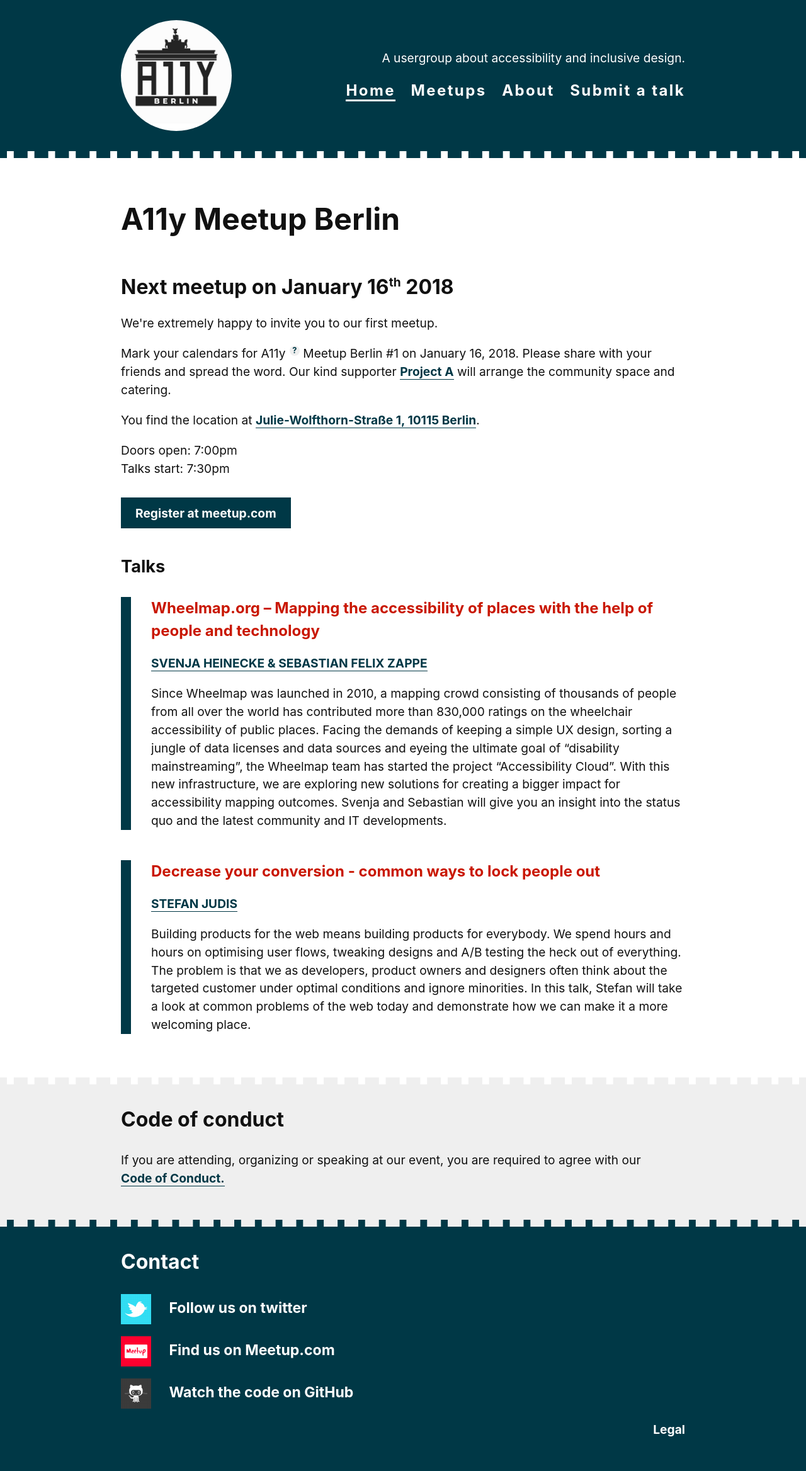
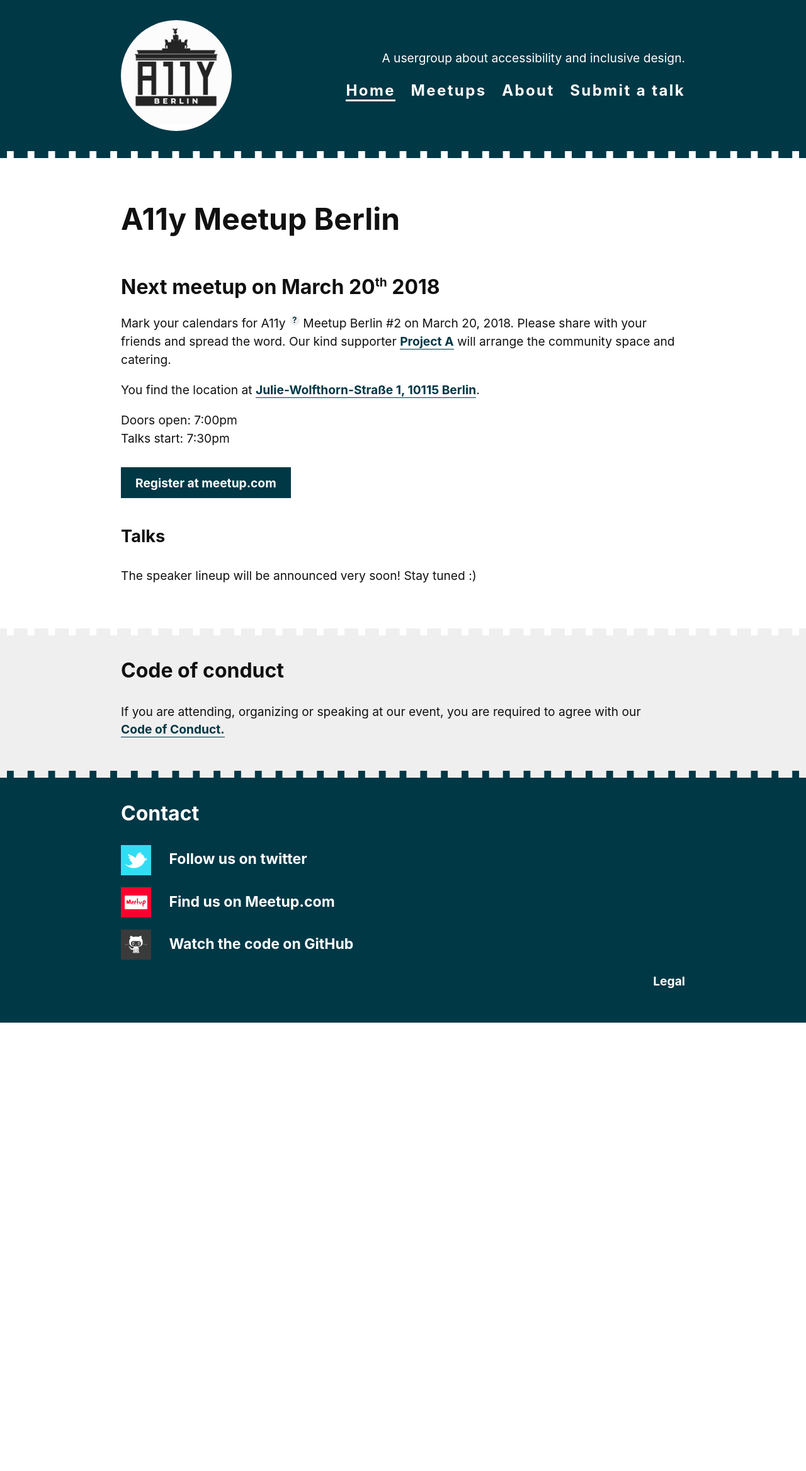
Before and after one commit to a11yberlin/a11y-meetup-berlin.de, a Jekyll site: the page built from index.html, in a window 1280 px wide. Shown: the whole page at 63% size. Built offline with Jekyll 4.4.1, drawn with Linux system fonts in a browser that asks for light colours; after the commit the page ends 1624 px from its top, so only the background shows below that.

Commit message:
#19 - add date for second meetup, prepare archive

```diff
--- a/_includes/teaser.html
+++ b/_includes/teaser.html
@@ -8,4 +8,10 @@
       {% endif %}
     </p>
     <p>{{ include.text }}</p>
+    {% if include.slides %}
+      <a class="button" href="{{ include.slides }}" rel="noopener">Slides</a>
+    {% endif %}
+    {% if include.video %}
+      <a class="button" href="{{ include.video }}" rel="noopener">Video</a>
+    {% endif %}
 </article>
--- a/_sass/components/_button.scss
+++ b/_sass/components/_button.scss
@@ -7,7 +7,7 @@
     color: #FFF;
     transition: background-color 0.3s;
     font-size: 1.2rem;
-
+    margin-right: 1em;
     &:hover,
     &:focus {
         background-color: $color-secondary;
--- a/index.html
+++ b/index.html
@@ -2,11 +2,10 @@
 layout: default
 ---
 <section class="event">
-    <h2 class="event__title">Next meetup on <time datetime="2018-01-16">January 16<sup>th</sup> 2018</time></h2>
+    <h2 class="event__title">Next meetup on <time datetime="2018-03-20">March 20<sup>th</sup> 2018</time></h2>
     <div class="event__description">
-        <p>We're extremely happy to invite you to our first meetup.</p>
         <p>
-            Mark your calendars for <abbr title="Accessibility">A11y</abbr> Meetup Berlin #1 on January 16, 2018. Please share with your friends and spread the word.
+            Mark your calendars for <abbr title="Accessibility">A11y</abbr> Meetup Berlin #2 on March 20, 2018. Please share with your friends and spread the word.
             Our kind supporter <a href="https://www.project-a.com" rel="noopener">Project A</a> will arrange the community space and catering.
         </p>
         <p>
@@ -18,21 +17,8 @@ layout: default
         </p>
     </div>
     <div class="event__link">
-        <a class="button button--green" href="https://www.meetup.com/de-DE/A11y-Meetup-Berlin/events/245047218" title="If you want to attend the meetup, please let us know at meetup.com">Register at meetup.com</a>
+        <a class="button button--green" href="https://www.meetup.com/de-DE/A11y-Meetup-Berlin/events/246827760" title="If you want to attend the meetup, please let us know at meetup.com">Register at meetup.com</a>
     </div>
     <h3>Talks</h3>
-    <div>
-        {% include teaser.html
-            headline="Wheelmap.org – Mapping the accessibility of places with the help of people and technology"
-            subline="Svenja Heinecke & Sebastian Felix Zappe"
-            text="Since Wheelmap was launched in 2010, a mapping crowd consisting of thousands of people from all over the world has contributed more than 830,000 ratings on the wheelchair accessibility of public places. Facing the demands of keeping a simple UX design, sorting a jungle of data licenses and data sources and eyeing the ultimate goal of “disability mainstreaming”, the Wheelmap team has started the project “Accessibility Cloud”. With this new infrastructure, we are exploring new solutions for creating a bigger impact for accessibility mapping outcomes. Svenja and Sebastian will give you an insight into the status quo and the latest community and IT developments."
-            link="http://wheelmap.org"
-        %}
-        {% include teaser.html
-            headline="Decrease your conversion - common ways to lock people out"
-            subline="Stefan Judis"
-            text="Building products for the web means building products for everybody. We spend hours and hours on optimising user flows, tweaking designs and A/B testing the heck out of everything. The problem is that we as developers, product owners and designers often think about the targeted customer under optimal conditions and ignore minorities. In this talk, Stefan will take a look at common problems of the web today and demonstrate how we can make it a more welcoming place."
-            link="https://www.stefanjudis.com/"
-        %}
-    </div>
+    <p>The speaker lineup will be announced very soon! Stay tuned :)</p>
 </section>
```
Also changed, not shown: meetups.html (+3 -17 lines). Lines whose indentation alone changed are shown as unchanged.
